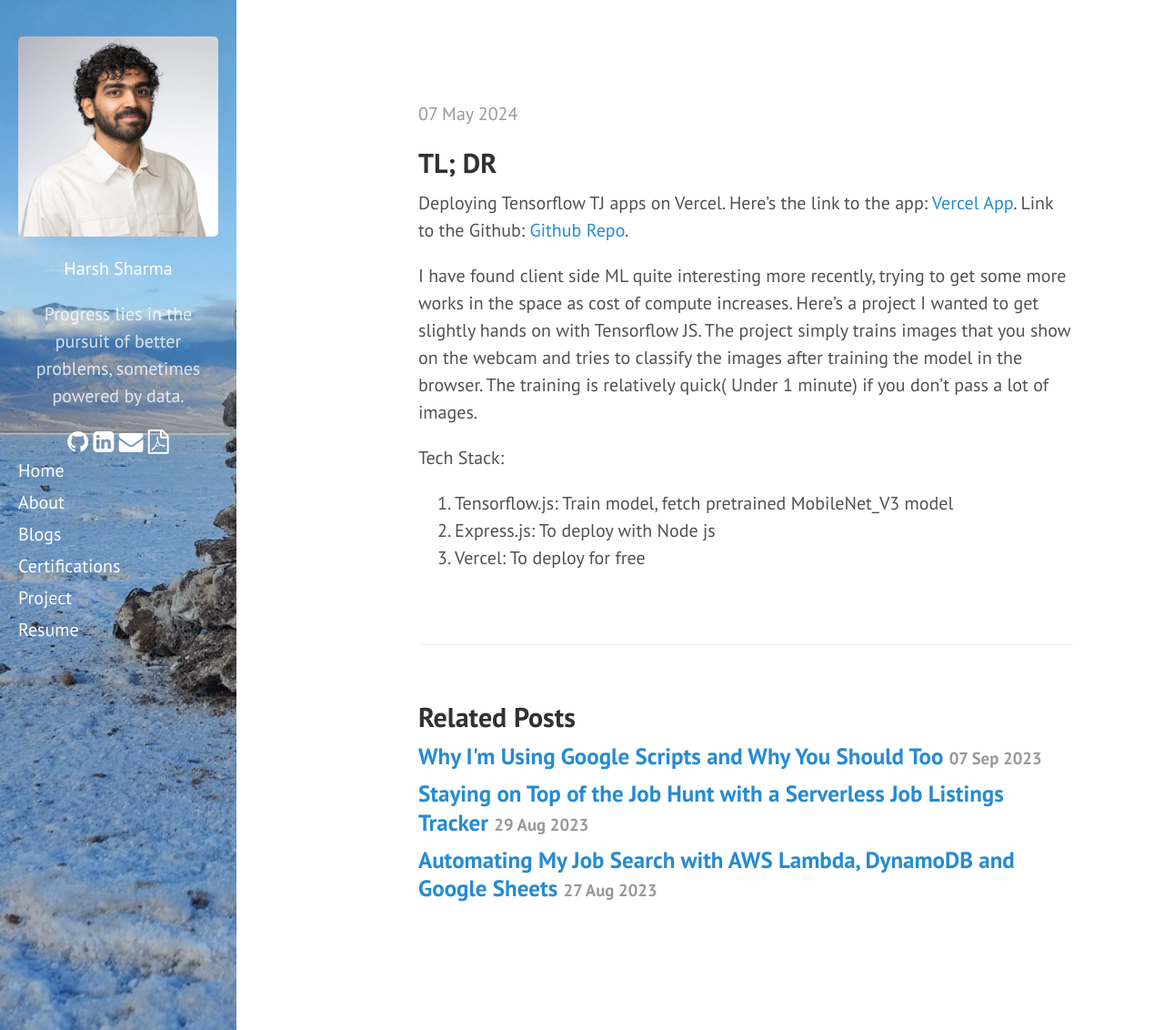
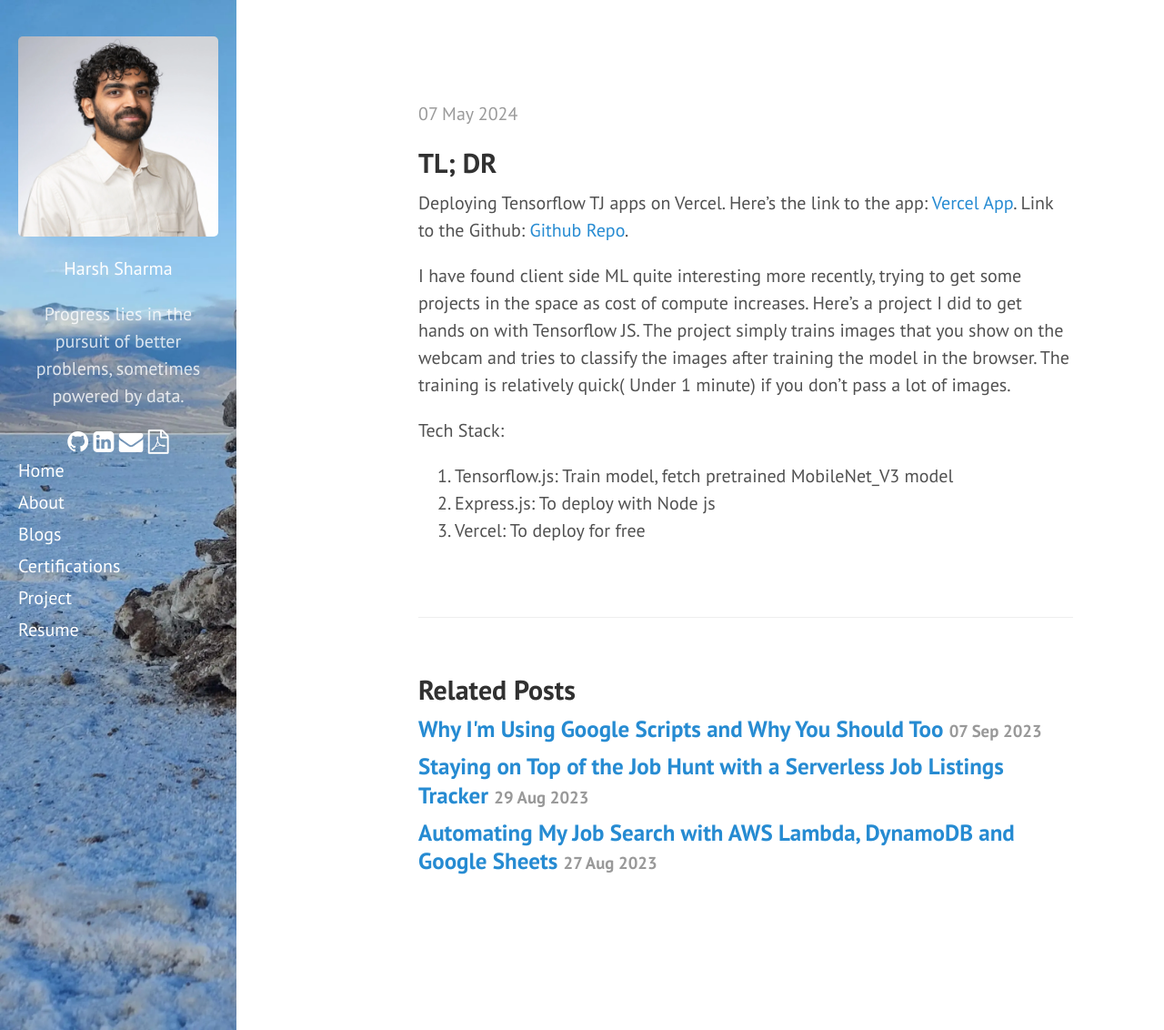
Before and after one commit to 97harsh/97harsh.github.io, a Jekyll site: the page built from _posts/2024-05-05-tfjs-webcam-classify.md, in a window 1280 px wide and 1132 px high. Shown: the whole window at 91% size. Built offline with Jekyll 4.4.1, drawn with Linux system fonts in a browser that asks for light colours; nearby versions of some CDN libraries; our own code applies the rules of GitHub Pages for plain Markdown files; Markdown is read by kramdown in place of the engine named in the settings; a script that is not in the unit is left out.

Commit message:
modifications to tfjs webcam classify

```diff
--- a/_posts/2024-05-05-tfjs-webcam-classify.md
+++ b/_posts/2024-05-05-tfjs-webcam-classify.md
@@ -1,7 +1,7 @@
 ---
 layout: post
 title: Deploying simple webcam based classifier
-description: Deploying webcam based classifier; written in Node Js. The model is relatively light and trains on the browser. Checkout the app here: <a href = "https://tfjs-2-classification.vercel.app" target="_blank">Vercel App</a>
+description: Deploying webcam based classifier; written in Node Js. The model is relatively light and trains on the browser. Checkout the app here: <a href = "https://tfjs-2-classification.vercel.app" target="_blank">Vercel App</a>.
 type: blog
 
 tags: ["Computer-Vision"]
@@ -12,7 +12,7 @@
 Link to the Github: <a href = "https://github.com/97harsh/TFJS-Webcam-Classification" target="_blank">Github Repo</a>.
 
 
-I have found client side ML quite interesting more recently, trying to get some more works in the space as cost of compute increases. Here's a project I wanted to get slightly hands on with Tensorflow JS. The project simply trains images that you show on the webcam and tries to classify the images after training the model in the browser. The training is relatively quick( Under 1 minute) if you don't pass a lot of images.
+I have found client side ML quite interesting more recently, trying to get some projects in the space as cost of compute increases. Here's a project I did to get hands on with Tensorflow JS. The project simply trains images that you show on the webcam and tries to classify the images after training the model in the browser. The training is relatively quick( Under 1 minute) if you don't pass a lot of images.
 
 Tech Stack:
 1. Tensorflow.js: Train model, fetch pretrained MobileNet_V3 model
```
